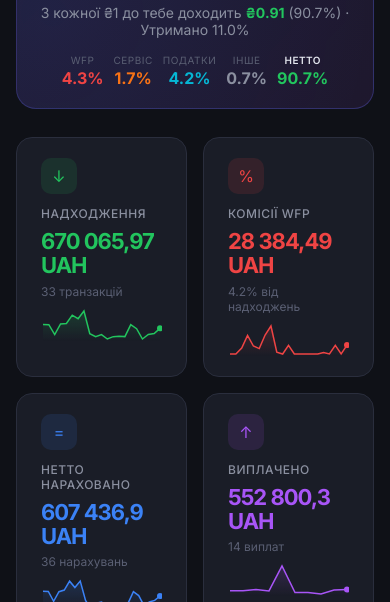
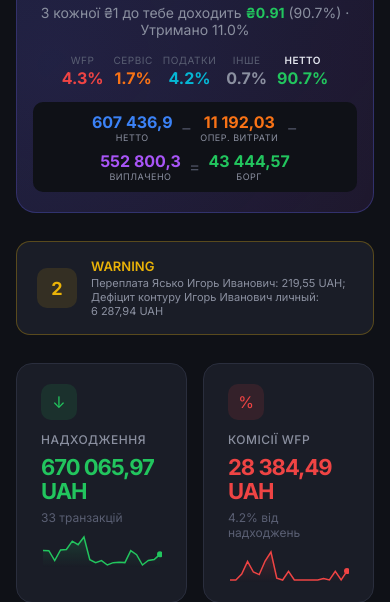
Before and after one commit to parkovaya8-coder/kazna-dashboard, a plain HTML site: page index.html in a window 390 px wide. Shown: the part 242-844 px from the top of the page. Drawn offline with nearby package versions, Linux system fonts and the light colour scheme.

Commit message:
Add QC panel, debt formula bar, and business logic from Apps Script
- QC engine: BLOCKER/WARNING checks (overpayment, contour deficit, large receipts, missing FX)
- Debt formula: Net - OpEx - Paid = Balance (from 61_report_owner.js logic)
- Deduction categories: fee/tax vs owner_expense (from 15_ops_deductions.js)
- Sparkline trends in KPI cards
- Mobile-responsive improvements

Co-Authored-By: Claude Opus 4.6 <noreply@anthropic.com>

```diff
--- a/index.html
+++ b/index.html
@@ -287,6 +287,31 @@
   .feed-time { font-size:11px; color:var(--text-dim); margin-top:2px; }
   .feed-amount { font-size:13px; font-weight:600; text-align:right; white-space:nowrap; }
 
+  /* QC Panel */
+  .qc-panel {
+    display:flex; gap:12px; margin-bottom:28px; flex-wrap:wrap;
+  }
+  .qc-card {
+    flex:1; min-width:200px; background:var(--bg-card); border:1px solid var(--border);
+    border-radius:14px; padding:16px 20px; display:flex; align-items:center; gap:14px;
+  }
+  .qc-icon { width:40px; height:40px; border-radius:10px; display:flex; align-items:center; justify-content:center; font-size:18px; font-weight:700; }
+  .qc-info { flex:1; }
+  .qc-info-title { font-size:13px; font-weight:600; }
+  .qc-info-desc { font-size:11px; color:var(--text-muted); margin-top:2px; }
+
+  /* Debt formula bar */
+  .formula-bar {
+    display:flex; align-items:center; justify-content:center; gap:8px;
+    background:var(--bg); border-radius:10px; padding:10px 16px;
+    margin-top:14px; font-size:13px; color:var(--text-muted); flex-wrap:wrap;
+    position:relative;
+  }
+  .formula-item { text-align:center; }
+  .formula-val { font-size:16px; font-weight:700; }
+  .formula-label { font-size:9px; text-transform:uppercase; letter-spacing:0.5px; }
+  .formula-op { font-size:18px; font-weight:300; color:var(--text-dim); }
+
   /* Animated number */
   @keyframes fadeUp { from { opacity:0; transform:translateY(8px); } to { opacity:1; transform:translateY(0); } }
   .animate-in { animation: fadeUp 0.4s ease-out; }
@@ -327,6 +352,11 @@
 
   <!-- Hero Banner -->
   <div class="hero-banner animate-in" id="heroBanner">
+    <!-- filled by JS -->
+  </div>
+
+  <!-- QC Panel -->
+  <div class="qc-panel animate-in" id="qcPanel">
     <!-- filled by JS -->
   </div>
 
@@ -918,6 +948,15 @@ function renderHero() {
         <div class="hero-fee-value" style="color:var(--green)">${netRate}%</div>
       </div>
     </div>
+    <div class="formula-bar">
+      <div class="formula-item"><div class="formula-val" style="color:var(--blue)">${fmt(totalNet)}</div><div class="formula-label">Нетто</div></div>
+      <div class="formula-op">−</div>
+      <div class="formula-item"><div class="formula-val" style="color:var(--orange)">${fmt(own.total_owner_expenses)}</div><div class="formula-label">Опер. витрати</div></div>
+      <div class="formula-op">−</div>
+      <div class="formula-item"><div class="formula-val" style="color:var(--purple)">${fmt(totalPaid)}</div><div class="formula-label">Виплачено</div></div>
+      <div class="formula-op">=</div>
+      <div class="formula-item"><div class="formula-val" style="color:${own.balance_due >= 0 ? 'var(--green)' : 'var(--red)'}">${fmt(own.balance_due)}</div><div class="formula-label">Борг</div></div>
+    </div>
   `;
 }
 
@@ -962,9 +1001,92 @@ function renderFeed() {
   }).join('');
 }
 
+// ===================== QC PANEL =====================
+function renderQC() {
+  // Simulate QC checks from 21_qc_engine.js logic
+  const issues = [];
+
+  // QC-101: Owner overpayment (balance_due < 0)
+  DATA.owner_balances.forEach(o => {
+    if (o.balance_due < 0) {
+      issues.push({ code:'QC-101', severity:'WARNING', msg: `Переплата ${o.owner_name}: ${fmt(Math.abs(o.balance_due))} UAH` });
+    }
+  });
+
+  // QC-102: Contour overspend (balance < 0)
+  DATA.contour_balances.forEach(c => {
+    if (c.balance < -100) {
+      issues.push({ code:'QC-102', severity:'WARNING', msg: `Дефіцит контуру ${c.contour_name}: ${fmt(Math.abs(c.balance))} UAH` });
+    }
+  });
+
+  // QC-108: Large receipt (>100K)
+  DATA.receipts.forEach(r => {
+    if (r.amount_uah > 100000) {
+      issues.push({ code:'QC-108', severity:'WARNING', msg: `Велике надходження ${r.receipt_id}: ${fmt(r.amount_uah)} UAH` });
+    }
+  });
+
+  // QC-007: Missing FX rate for non-UAH
+  DATA.receipts.forEach(r => {
+    if (r.currency !== 'UAH' && (!r.fx_rate_to_uah || r.fx_rate_to_uah === 0)) {
+      issues.push({ code:'QC-007', severity:'BLOCKER', msg: `Немає курсу для ${r.receipt_id} (${r.currency})` });
+    }
+  });
+
+  // Check for receipts without accruals
+  const accrualReceiptIds = new Set(DATA.accruals.map(a => a.receipt_id));
+  const orphanReceipts = DATA.receipts.filter(r => r.status === 'confirmed' && !accrualReceiptIds.has(r.receipt_id));
+  if (orphanReceipts.length > 0) {
+    issues.push({ code:'QC-103', severity:'WARNING', msg: `${orphanReceipts.length} надходжень без нарахувань` });
+  }
+
+  const blockers = issues.filter(i => i.severity === 'BLOCKER');
+  const warnings = issues.filter(i => i.severity === 'WARNING');
+
+  const cards = [];
+  if (blockers.length === 0 && warnings.length === 0) {
+    cards.push(`
+      <div class="qc-card" style="border-color:rgba(34,197,94,0.3)">
+        <div class="qc-icon" style="background:var(--green-bg);color:var(--green)">✓</div>
+        <div class="qc-info">
+          <div class="qc-info-title" style="color:var(--green)">Всі перевірки пройдені</div>
+          <div class="qc-info-desc">Блокерів та попереджень немає</div>
+        </div>
+      </div>
+    `);
+  } else {
+    if (blockers.length > 0) {
+      cards.push(`
+        <div class="qc-card" style="border-color:rgba(239,68,68,0.3)">
+          <div class="qc-icon" style="background:var(--red-bg);color:var(--red)">${blockers.length}</div>
+          <div class="qc-info">
+            <div class="qc-info-title" style="color:var(--red)">BLOCKER</div>
+            <div class="qc-info-desc">${blockers.map(b => b.msg).join('; ')}</div>
+          </div>
+        </div>
+      `);
+    }
+    if (warnings.length > 0) {
+      cards.push(`
+        <div class="qc-card" style="border-color:rgba(234,179,8,0.3)">
+          <div class="qc-icon" style="background:var(--yellow-bg);color:var(--yellow)">${warnings.length}</div>
+          <div class="qc-info">
+            <div class="qc-info-title" style="color:var(--yellow)">WARNING</div>
+            <div class="qc-info-desc">${warnings.map(w => w.msg).join('; ')}</div>
+          </div>
+        </div>
+      `);
+    }
+  }
+
+  document.getElementById('qcPanel').innerHTML = cards.join('');
+}
+
 // ===================== INIT =====================
 function renderAll() {
   renderHero();
+  renderQC();
   renderKPIs();
   renderFeed();
   renderFlow();
```
Also changed, not shown: 5 other files.
